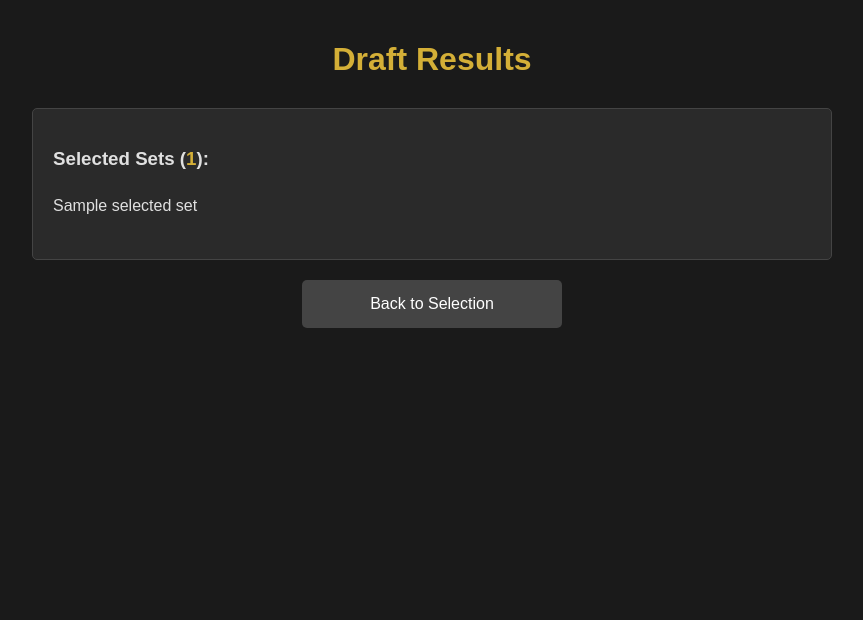
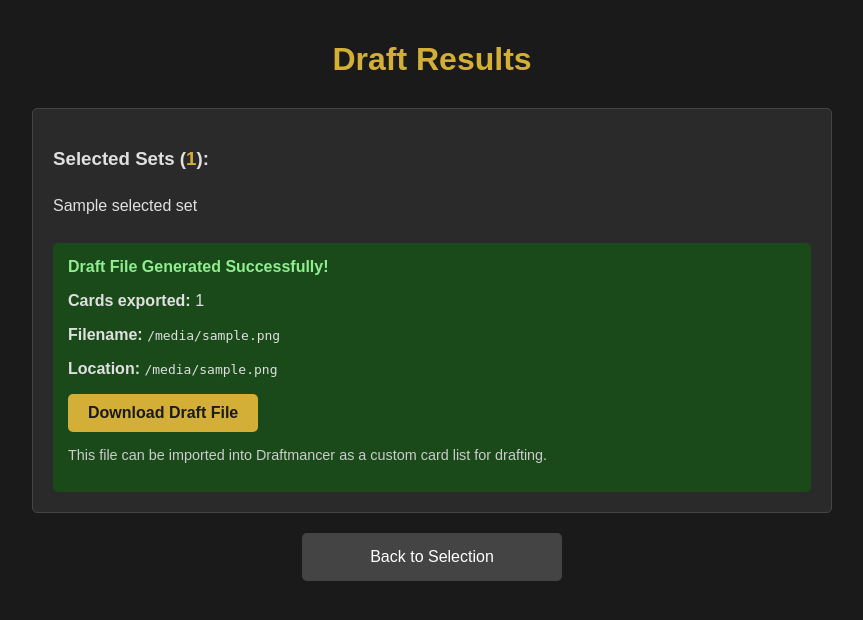
Before and after one commit to druerridge/arkham-versus-draft, a Flask app: template templates/draft_result.html in a window 1280 px wide. Shown: the top 620 px of the page, without its empty margins (208-1071 px from the left). Run offline with Flask 3, Linux system fonts and the light colour scheme; the template is opened without the code that fills it: most values are stand-ins (such as "Sample title", 1, 10 or a date in 2020).

Commit message:
First step towards generating draftmancer files. it's not a complete file, but it contains most of what is necessary for the custom cards json section.

```diff
--- a/app.py
+++ b/app.py
@@ -7,31 +7,43 @@ from datetime import datetime, timedelta
 app = Flask(__name__)
 
 # Cache configuration
-CACHE_FILE = 'arkham_packs_cache.json'
+PACKS_CACHE_FILE = 'arkham_packs_cache.json'
+CARDS_CACHE_FILE = 'arkham_cards_cache.json'
 CACHE_DURATION_HOURS = 24  # Cache for 24 hours
-API_URL = 'https://arkhamdb.com/api/public/packs/'
+PACKS_API_URL = 'https://arkhamdb.com/api/public/packs/'
+CARDS_API_URL = 'https://arkhamdb.com/api/public/cards/'
 
-def is_cache_valid():
+# Faction to Magic color mapping
+FACTION_COLOR_MAP = {
+    'guardian': ['W'],
+    'seeker': ['U'],
+    'rogue': ['B'],
+    'mystic': ['R'],
+    'survivor': ['G'],
+    'neutral': [],
+}
+
+def is_cache_valid(cache_file):
     """Check if the cache file exists and is still valid."""
-    if not os.path.exists(CACHE_FILE):
+    if not os.path.exists(cache_file):
         return False
 
     # Check if cache is older than CACHE_DURATION_HOURS
-    cache_time = datetime.fromtimestamp(os.path.getmtime(CACHE_FILE))
+    cache_time = datetime.fromtimestamp(os.path.getmtime(cache_file))
     expiry_time = cache_time + timedelta(hours=CACHE_DURATION_HOURS)
     return datetime.now() < expiry_time
 
 def fetch_and_cache_packs():
     """Fetch packs from API and cache them locally."""
     try:
-        print(f"Fetching packs from {API_URL}")
-        response = requests.get(API_URL, timeout=10)
+        print(f"Fetching packs from {PACKS_API_URL}")
+        response = requests.get(PACKS_API_URL, timeout=10)
         response.raise_for_status()
 
         packs_data = response.json()
 
         # Cache the data
-        with open(CACHE_FILE, 'w', encoding='utf-8') as f:
+        with open(PACKS_CACHE_FILE, 'w', encoding='utf-8') as f:
             json.dump(packs_data, f, indent=2, ensure_ascii=False)
 
         print(f"Successfully cached {len(packs_data)} packs")
@@ -47,16 +59,121 @@ def fetch_and_cache_packs():
 def load_cached_packs():
     """Load packs from cache file."""
     try:
-        with open(CACHE_FILE, 'r', encoding='utf-8') as f:
+        with open(PACKS_CACHE_FILE, 'r', encoding='utf-8') as f:
             return json.load(f)
     except (FileNotFoundError, json.JSONDecodeError) as e:
         print(f"Error loading cache: {e}")
         return None
 
+def fetch_and_cache_cards():
+    """Fetch cards from API and cache them locally."""
+    try:
+        print(f"Fetching cards from {CARDS_API_URL}")
+        response = requests.get(CARDS_API_URL, timeout=30)  # Longer timeout for cards
+        response.raise_for_status()
+
+        cards_data = response.json()
+
+        # Cache the data
+        with open(CARDS_CACHE_FILE, 'w', encoding='utf-8') as f:
+            json.dump(cards_data, f, indent=2, ensure_ascii=False)
+
+        print(f"Successfully cached {len(cards_data)} cards")
+        return cards_data
+
+    except requests.RequestException as e:
+        print(f"Error fetching cards from API: {e}")
+        return None
+    except json.JSONDecodeError as e:
+        print(f"Error decoding JSON response: {e}")
+        return None
+
+def load_cached_cards():
+    """Load cards from cache file."""
+    try:
+        with open(CARDS_CACHE_FILE, 'r', encoding='utf-8') as f:
+            return json.load(f)
+    except (FileNotFoundError, json.JSONDecodeError) as e:
+        print(f"Error loading cards cache: {e}")
+        return None
+
+def get_arkham_cards():
+    """Get Arkham Horror cards, either from cache or API."""
+    # Check if we have a valid cache
+    if is_cache_valid(CARDS_CACHE_FILE):
+        print("Using cached cards data")
+        cards_data = load_cached_cards()
+        if cards_data:
+            return cards_data
+
+    # Cache is invalid or doesn't exist, fetch from API
+    cards_data = fetch_and_cache_cards()
+    if cards_data:
+        return cards_data
+
+    # If API fails, try to use stale cache
+    print("API failed, attempting to use stale cards cache")
+    cards_data = load_cached_cards()
+    if cards_data:
+        return cards_data
+
+    print("Unable to load cards data")
+    return []
+
+def convert_to_draftmancer_format(arkham_cards, selected_pack_names):
+    """Convert Arkham cards to Draftmancer custom card list format."""
+    # Get pack data to map pack names to pack codes
+    packs_data = load_cached_packs()
+    if not packs_data:
+        packs_data = fetch_and_cache_packs()
+
+    if not packs_data:
+        return {"error": "Unable to load pack data"}
+
+    # Create a mapping from pack name to pack code
+    pack_name_to_code = {pack['name']: pack['code'] for pack in packs_data}
+
+    # Get pack codes for selected packs
+    selected_pack_codes = set()
+    for pack_name in selected_pack_names:
+        pack_code = pack_name_to_code.get(pack_name)
+        if pack_code:
+            selected_pack_codes.add(pack_code)
+
+    # Filter cards from selected packs
+    filtered_cards = []
+    for card in arkham_cards:
+        if card.get('pack_code') in selected_pack_codes:
+            filtered_cards.append(card)
+
+    # Convert to Draftmancer format
+    draftmancer_cards = []
+    for card in filtered_cards:
+        draftmancer_card = {
+            "name": card.get('name', ''),
+            "image_uris": card.get('imagesrc', ''),
+            "colors": FACTION_COLOR_MAP.get(card.get('faction_code', 'neutral'), ['C']),
+            "rating": 0
+        }
+
+        # Handle back image if it exists
+        if card.get('backimagesrc'):
+            draftmancer_card["back"] = {
+                "image": card.get('backimagesrc', '')
+            }
+
+        draftmancer_cards.append(draftmancer_card)
+
+    return {
+        "cards": draftmancer_cards,
+        "count": len(draftmancer_cards),
+        "selected_packs": selected_pack_names
+    }
+
 def get_arkham_sets():
     """Get Arkham Horror sets, either from cache or API."""
     # Check if we have a valid cache
-    if is_cache_valid():
+    if is_cache_valid(PACKS_CACHE_FILE):
         print("Using cached packs data")
         packs_data = load_cached_packs()
         if packs_data:
@@ -96,16 +213,54 @@ def index():
 @app.route('/draft', methods=['POST'])
 def draft():
     selected_sets = request.form.getlist('sets')
-    # For now, just redirect back with a simple response
-    # In a real implementation, you'd handle the draft logic here
-    return render_template('draft_result.html', selected_sets=selected_sets)
+
+    if not selected_sets:
+        return render_template('draft_result.html', selected_sets=[], error="No sets selected")
+
+    # Get all cards and convert to Draftmancer format
+    print(f"Generating Draftmancer format for {len(selected_sets)} selected sets")
+    arkham_cards = get_arkham_cards()
+
+    if not arkham_cards:
+        return render_template('draft_result.html', selected_sets=selected_sets,
+                             error="Unable to load card data")
+
+    draftmancer_data = convert_to_draftmancer_format(arkham_cards, selected_sets)
+
+    if "error" in draftmancer_data:
+        return render_template('draft_result.html', selected_sets=selected_sets,
+                             error=draftmancer_data["error"])
+
+    # Generate filename with timestamp
+    from datetime import datetime
+    timestamp = datetime.now().strftime("%Y%m%d_%H%M%S")
+    filename = f"arkham_draft_{timestamp}.json"
+    filepath = os.path.join(os.getcwd(), filename)
+
+    # Save Draftmancer format file
+    try:
+        with open(filepath, 'w', encoding='utf-8') as f:
+            json.dump(draftmancer_data["cards"], f, indent=2, ensure_ascii=False)
+
+        print(f"Generated Draftmancer file: {filename} with {draftmancer_data['count']} cards")
+
+        return render_template('draft_result.html',
+                             selected_sets=selected_sets,
+                             card_count=draftmancer_data['count'],
+                             filename=filename,
+                             filepath=filepath)
+
+    except Exception as e:
+        print(f"Error saving Draftmancer file: {e}")
+        return render_template('draft_result.html', selected_sets=selected_sets,
+                             error=f"Error saving draft file: {str(e)}")
 
 @app.route('/refresh-cache')
 def refresh_cache():
     """Manually refresh the packs cache."""
     # Remove existing cache file if it exists
-    if os.path.exists(CACHE_FILE):
-        os.remove(CACHE_FILE)
+    if os.path.exists(PACKS_CACHE_FILE):
+        os.remove(PACKS_CACHE_FILE)
 
     # Fetch fresh data
     packs_data = fetch_and_cache_packs()
@@ -114,5 +269,33 @@ def refresh_cache():
     else:
         return "Failed to refresh cache. Check console for errors.", 500
 
+@app.route('/refresh-cards-cache')
+def refresh_cards_cache():
+    """Manually refresh the cards cache."""
+    # Remove existing cache file if it exists
+    if os.path.exists(CARDS_CACHE_FILE):
+        os.remove(CARDS_CACHE_FILE)
+
+    # Fetch fresh data
+    cards_data = fetch_and_cache_cards()
+    if cards_data:
+        return f"Cards cache refreshed successfully! Found {len(cards_data)} cards.", 200
+    else:
+        return "Failed to refresh cards cache. Check console for errors.", 500
+
+@app.route('/download/<filename>')
+def download_file(filename):
+    """Download a generated draft file."""
+    # Security check - only allow arkham_draft files
+    if not filename.startswith('arkham_draft_') or not filename.endswith('.json'):
+        return "File not found", 404
+
+    filepath = os.path.join(os.getcwd(), filename)
+    if not os.path.exists(filepath):
+        return "File not found", 404
+
+    from flask import send_file
+    return send_file(filepath, as_attachment=True, download_name=filename)
+
 if __name__ == '__main__':
     app.run(debug=True)
--- a/templates/draft_result.html
+++ b/templates/draft_result.html
@@ -67,13 +67,35 @@
     <h1>Draft Results</h1>
 
     <div class="selected-sets">
-        {% if selected_sets %}
+        {% if error %}
+            <h3 style="color: #ff6b6b;">Error:</h3>
+            <p style="color: #ff6b6b;">{{ error }}</p>
+        {% elif selected_sets %}
             <h3>Selected Sets (<span class="count">{{ selected_sets|length }}</span>):</h3>
             <ul class="set-list">
                 {% for set_name in selected_sets %}
                 <li>{{ set_name }}</li>
                 {% endfor %}
             </ul>
+
+            {% if card_count %}
+            <div style="margin-top: 20px; padding: 15px; background-color: #1a4a1a; border-radius: 5px;">
+                <h4 style="color: #90EE90; margin: 0 0 10px 0;">Draft File Generated Successfully!</h4>
+                <p><strong>Cards exported:</strong> {{ card_count }}</p>
+                <p><strong>Filename:</strong> <code>{{ filename }}</code></p>
+                <p><strong>Location:</strong> <code>{{ filepath }}</code></p>
+                {% if filename %}
+                <div style="margin-top: 15px;">
+                    <a href="/download/{{ filename }}" class="back-button" style="display: inline-block; width: auto; padding: 10px 20px; background-color: #d4af37; color: #1a1a1a; font-weight: bold;">
+                        Download Draft File
+                    </a>
+                </div>
+                {% endif %}
+                <p style="margin-top: 15px; font-size: 0.9em; color: #ccc;">
+                    This file can be imported into Draftmancer as a custom card list for drafting.
+                </p>
+            </div>
+            {% endif %}
         {% else %}
             <p class="no-sets">No sets were selected for the draft.</p>
         {% endif %}
```
Also changed, not shown: 1 other file.
